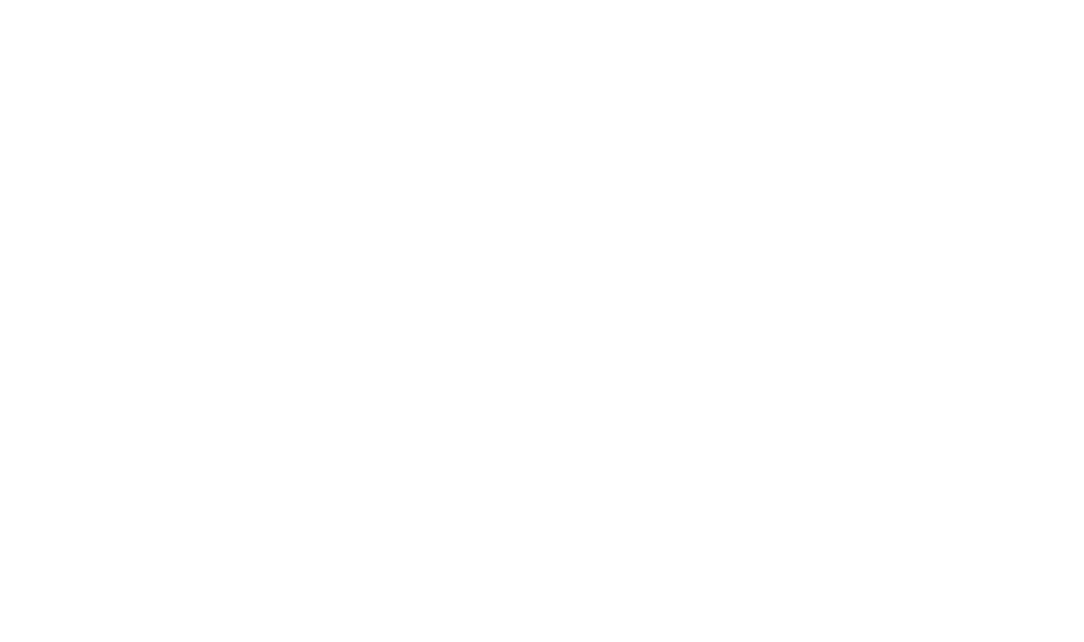
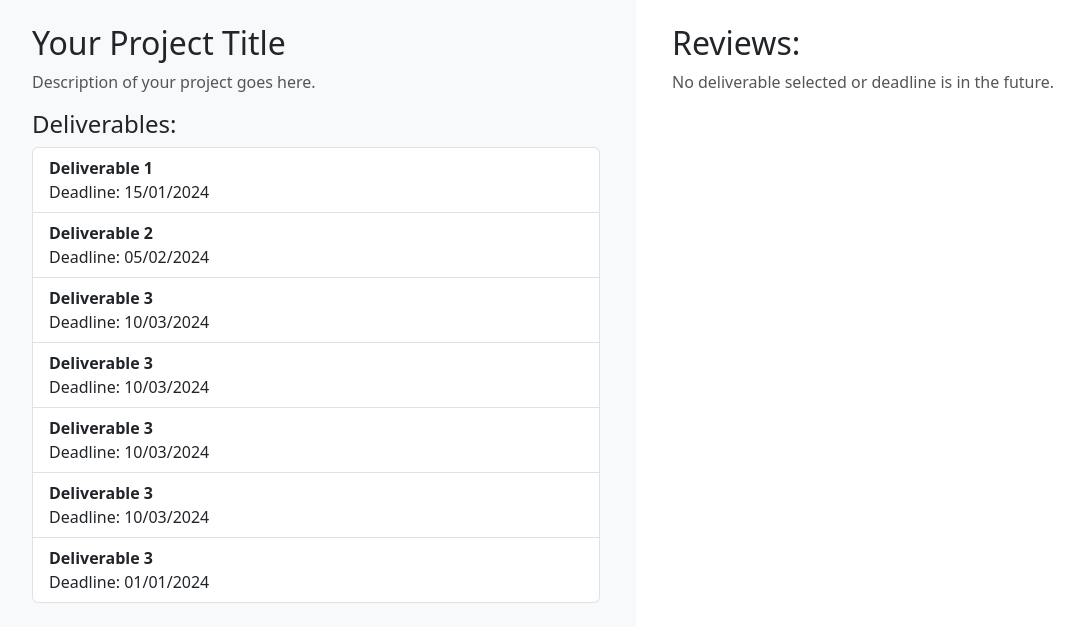
Before and after one commit to Mihaila-Tiberiu/Proiect-tehnologii-web-2023, a React (Create React App) app in the folder client/: page /project-info in a window 1280 px wide. Before the commit this address had no page. Shown: the top 642 px of the page, without its empty margins (4-1088 px from the left). Built offline with nearby package versions, Linux system fonts and the light colour scheme.

Commit message:
project info page

```diff
--- a/client/src/App.js
+++ b/client/src/App.js
@@ -11,6 +11,7 @@ import Login from './components/login/Login';
 import LoginAsProf from './components/login/LoginAsProf';
 import LoginAsStudent from './components/login/LoginAsStudent';
 
+import ProjectInfo from './components/project-info/Project-info';
 
 function App() {
   return (
@@ -23,6 +24,7 @@ function App() {
         <Route path="/register/student" element={<RegisterAsStudent/>} />
         <Route path="/prof-dashboard" element={<ProfDashboard/>} />
         <Route path="/student-dashboard" element={<StudentDashboard/>} />
+        <Route path="/project-info" element={<ProjectInfo/>} />
         </Routes>
     </Router>
   );
--- /dev/null
+++ b/client/src/components/project-info/Project-info.js
@@ -0,0 +1,229 @@
+import React, { useState } from 'react';
+
+const ProjectDetails = () => {
+  // Sample project data (replace with your actual data)
+  const project = {
+    title: 'Your Project Title',
+    description: 'Description of your project goes here.',
+    deliverables: [
+        {
+            id: 1,
+            name: 'Deliverable 1',
+            description: 'Description of Deliverable 1 goes here.',
+            deadline: new Date('2024-01-15'), // Replace with an actual date
+            videoLink: 'https://example.com/video1',
+            reviews: [
+              { grade: 8, description: 'Good work on this deliverable!' },
+              { grade: 6, description: 'Needs improvement in some areas.' }
+            ]
+          },
+          {
+            id: 2,
+            name: 'Deliverable 2',
+            description: 'Description of Deliverable 2 goes here.',
+            deadline: new Date('2024-02-05'), // Replace with an actual date
+            videoLink: 'https://example.com/video2',
+            reviews: [
+              { grade: 9, description: 'Excellent job on this one!' }
+            ]
+          },
+          {
+            id: 3,
+            name: 'Deliverable 3',
+            description: 'Description of Deliverable 3 goes here.',
+            deadline: new Date('2024-03-10'), // A future deadline
+            videoLink: 'https://example.com/video3',
+            reviews: [
+              { grade: 7, description: 'This deliverable was okay.' }
+            ]
+          },
+          {
+            id: 3,
+            name: 'Deliverable 3',
+            description: 'Description of Deliverable 3 goes here.',
+            deadline: new Date('2024-03-10'), // A future deadline
+            videoLink: 'https://example.com/video3',
+            reviews: [
+              { grade: 7, description: 'This deliverable was okay.' }
+            ]
+          },
+          {
+            id: 3,
+            name: 'Deliverable 3',
+            description: 'Description of Deliverable 3 goes here.',
+            deadline: new Date('2024-03-10'), // A future deadline
+            videoLink: 'https://example.com/video3',
+            reviews: [
+              { grade: 7, description: 'This deliverable was okay.' }
+            ]
+          },
+          {
+            id: 3,
+            name: 'Deliverable 3',
+            description: 'Description of Deliverable 3 goes here.',
+            deadline: new Date('2024-03-10'), // A future deadline
+            videoLink: 'https://example.com/video3',
+            reviews: [
+              { grade: 7, description: 'This deliverable was okay.' }
+            ]
+          },
+          {
+            id: 4,
+            name: 'Deliverable 3',
+            description: 'Description of Deliverable 3 goes here.',
+            deadline: new Date('2024-01-01'), // A future deadline
+            videoLink: 'https://example.com/video3',
+            reviews: [
+              { grade: 7, description: 'This deliverable was okay.' },
+              { grade: 7, description: 'This deliverable was okay.' },
+              { grade: 7, description: 'This deliverable was okay.' },
+              { grade: 7, description: 'This deliverable was okay.' },
+              { grade: 7, description: 'This deliverable was okay.' },
+              { grade: 7, description: 'This deliverable was okay.' },
+              { grade: 7, description: 'This deliverable was okay.' },
+              { grade: 7, description: 'This deliverable was okay.' },
+            ]
+          }
+    ],
+  };
+
+  const [selectedDeliverable, setSelectedDeliverable] = useState(null);
+
+  const handleDeliverableClick = (deliverable) => {
+    const today = new Date();
+    if (deliverable.deadline <= today) {
+      setSelectedDeliverable(deliverable); // Update here to assign the entire deliverable object
+    } else {
+      setSelectedDeliverable(null);
+    }
+  };
+
+  const [newDeliverable, setNewDeliverable] = useState({
+    name: '',
+    description: '',
+    deadline: '',
+    videoLink: '',
+  });
+
+  const [newReview, setNewReview] = useState({
+    grade: '',
+    description: '',
+  });
+
+  const handleNewDeliverableChange = (e) => {
+    const { name, value } = e.target;
+    setNewDeliverable({ ...newDeliverable, [name]: value });
+  };
+
+  const handleNewDeliverableSubmit = (e) => {
+    e.preventDefault();
+    // Logic to add a new deliverable
+    console.log('New deliverable:', newDeliverable);
+    // Reset the form fields
+    setNewDeliverable({
+      name: '',
+      description: '',
+      deadline: '',
+      videoLink: '',
+    });
+  };
+
+  const handleNewReviewChange = (e) => {
+    const { name, value } = e.target;
+    setNewReview({ ...newReview, [name]: value });
+  };
+
+  const handleNewReviewSubmit = (e) => {
+    e.preventDefault();
+    // Logic to add a new review
+    console.log('New review:', newReview);
+    // Reset the form fields
+    setNewReview({
+      grade: '',
+      description: '',
+    });
+  };
+
+  return (
+    <div className="container-fluid" style={{ maxHeight: '100vh', overflowY: 'auto' }}>
+      <div className="row">
+        {/* Left side */}
+        <div className="col-md-6 bg-light">
+          <div className="p-4">
+            <h2>{project.title}</h2>
+            <p>{project.description}</p>
+
+            <h4>Deliverables:</h4>
+            <ul className="list-group">
+              {project.deliverables.map((deliverable) => (
+                <li
+                  key={deliverable.id}
+                  className="list-group-item"
+                  onClick={() => handleDeliverableClick(deliverable)}
+                  style={{ cursor: deliverable.deadline <= new Date() ? 'pointer' : 'default' }}
+                >
+                  <strong>{deliverable.name}</strong>
+                  <br />
+                  Deadline: {deliverable.deadline.toLocaleDateString('en-GB')}
+                </li>
+              ))}
+            </ul>
+          </div>
+        </div>
+
+        {/* Right side */}
+        <div className="col-md-6">
+          <div className="p-4">
+            <h2>Reviews:</h2>
+            {selectedDeliverable ? (
+              <React.Fragment>
+                <ul>
+                  {selectedDeliverable.reviews.map((review, index) => (
+                    <li key={index}>
+                      <strong>Grade:</strong> {review.grade}
+                      <br />
+                      <strong>Description:</strong> {review.description}
+                      <br />
+                      <br />
+                    </li>
+                  ))}
+                </ul>
+                <form onSubmit={handleNewReviewSubmit}>
+                  <div className="mb-3">
+                    <label htmlFor="newReviewGrade" className="form-label">Grade:</label>
+                    <input
+                      type="number"
+                      className="form-control"
+                      id="newReviewGrade"
+                      name="grade"
+                      value={newReview.grade}
+                      onChange={handleNewReviewChange}
+                      min="1"
+                      max="10"
+                      required
+                    />
+                  </div>
+                  <div className="mb-3">
+                    <label htmlFor="newReviewDescription" className="form-label">Description:</label>
+                    <textarea
+                      className="form-control"
+                      id="newReviewDescription"
+                      name="description"
+                      value={newReview.description}
+                      onChange={handleNewReviewChange}
+                    ></textarea>
+                  </div>
+                  <button type="submit" className="btn btn-primary">Add Review</button>
+                </form>
+              </React.Fragment>
+            ) : (
+              <p>No deliverable selected or deadline is in the future.</p>
+            )}
+          </div>
+        </div>
+      </div>
+    </div>
+  );
+};
+
+export default ProjectDetails;
```
